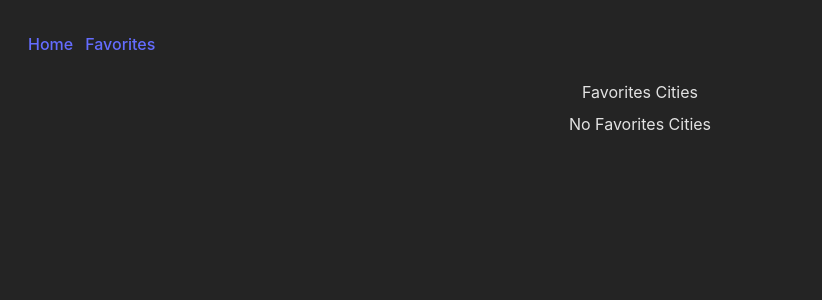
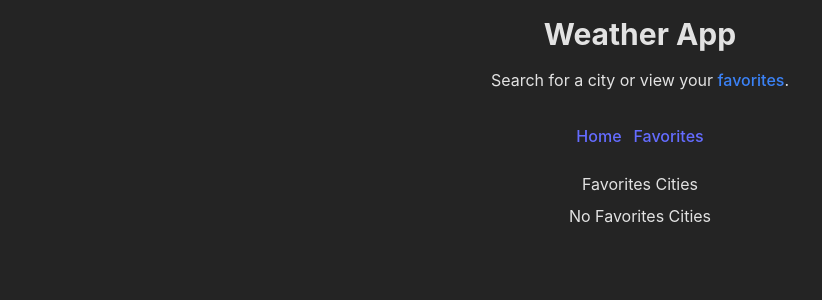
Before and after one commit to barel31/SV-Weather, a React (Vite) app: page /favorites in a window 1280 px wide. Shown: the top 300 px of the page, without its empty margins (0-822 px from the left). Built offline with nearby package versions, Linux system fonts and the light colour scheme.

Commit message:
feat: Added country name

```diff
--- a/src/App.tsx
+++ b/src/App.tsx
@@ -8,6 +8,16 @@ function App() {
   return (
     <main className="min-h-full p-4 text-center">
       <Router>
+        <h1 className="text-3xl font-bold mb-4">Weather App</h1>
+        <div className="mb-4">
+          <p className="text-base">
+            Search for a city or view your{' '}
+            <a href="/favorites" className="text-blue-500 hover:underline">
+              favorites
+            </a>
+            .
+          </p>
+        </div>
         <NavBar />
 
         <Routes>
--- a/src/components/NavBar.tsx
+++ b/src/components/NavBar.tsx
@@ -2,7 +2,7 @@ import { NavLink } from "react-router-dom";
 
 function NavBar() {
   return (
-    <nav className="top-0 border-slate-500 flex gap-3 px-3 py-4">
+    <nav className="top-0 border-slate-500 flex gap-3 px-3 py-4 justify-center">
       <NavLink to="/">Home</NavLink>
       <NavLink to="/favorites">Favorites</NavLink>
     </nav>
--- a/src/components/Weather/WeatherInfo.tsx
+++ b/src/components/Weather/WeatherInfo.tsx
@@ -22,14 +22,19 @@ function WeatherInfo({ cityName, data }: Props) {
 
   const isFav = () => (data.cityKey ? !!favorites[data.cityKey] : false);
 
+  const info = () => {
+    if (data.countryName && data.cityName) {
+      return `${data.countryName}, ${data.cityName}`;
+    }
+    return 'Loading...';
+  };
+
   return (
     <div className="city-weather-info">
-      <h1>{cityName || data.cityName || data.error || 'Loading...'}</h1>
+      <h1>{info()}</h1>
 
       <div className="flex gap-6 mt-2 justify-center">
-        <h2 className="text-2xl">
-          {data.text || data.error || 'loading...'}
-        </h2>
+        <h2 className="text-2xl">{data.text || data.error || 'loading...'}</h2>
         <h2 className="text-2xl">{data.temperature || 0}°C</h2>
       </div>
 
--- a/src/components/Weather/WeatherPage.tsx
+++ b/src/components/Weather/WeatherPage.tsx
@@ -25,7 +25,7 @@ function WeatherPage() {
         // get cityName and cityKey from search
         const result = await searchCityWeather(city);
         if (result instanceof Error) throw result;
-        const { cityKey, cityName } = result;
+        const { cityKey, cityName, countryName } = result;
 
         // get weather with cityKey
         const cityWeatherResult = await getCityWeather(cityKey);
@@ -39,7 +39,14 @@ function WeatherPage() {
 
         // save data to state
         dispatch(
-          setData({ cityKey, cityName, text, temperature, forecast })
+          setData({
+            cityKey,
+            cityName,
+            countryName,
+            text,
+            temperature,
+            forecast,
+          })
         );
 
         if (redirect) navigate(`../${cityName}`);
--- a/src/lib/fetchWeather.ts
+++ b/src/lib/fetchWeather.ts
@@ -17,8 +17,13 @@ export const searchCityWeather = async (city: string) => {
       throw new Error(`No data found for city ${city}`);
     }
     const { Key: cityKey, EnglishName: cityName } = data[0];
+    const { EnglishName: countryName } = data[0].Country;
 
-    return { cityKey, cityName } as { cityKey: string; cityName: string };
+    return { cityKey, cityName, countryName } as {
+      cityKey: string;
+      cityName: string;
+      countryName: string;
+    };
   } catch (error) {
     if (error instanceof Error) return error;
     else return new Error('Something went wrong');
--- a/src/lib/slices/weatherDataSlice.ts
+++ b/src/lib/slices/weatherDataSlice.ts
@@ -1,8 +1,9 @@
 import { createSlice, type PayloadAction } from '@reduxjs/toolkit';
 
 export type WeatherDataState = {
+  cityKey?: string;
   cityName?: string;
-  cityKey?: string;
+  countryName?: string;
   text?: string;
   temperature?: number;
   forecast?: {
@@ -14,7 +15,7 @@ export type WeatherDataState = {
 };
 
 const initialState: WeatherDataState = {
-  cityName: 'Tel Aviv',
+  cityName: 'Jerusalem',
 };
 
 export const weatherDataSlice = createSlice({
```
